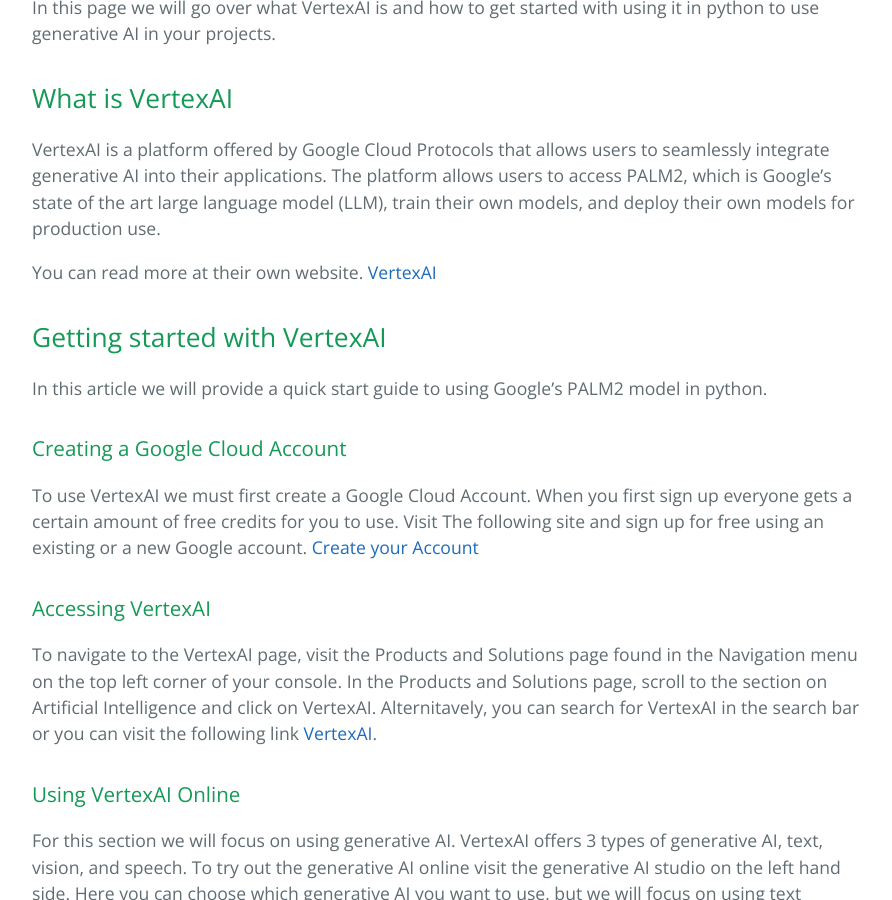
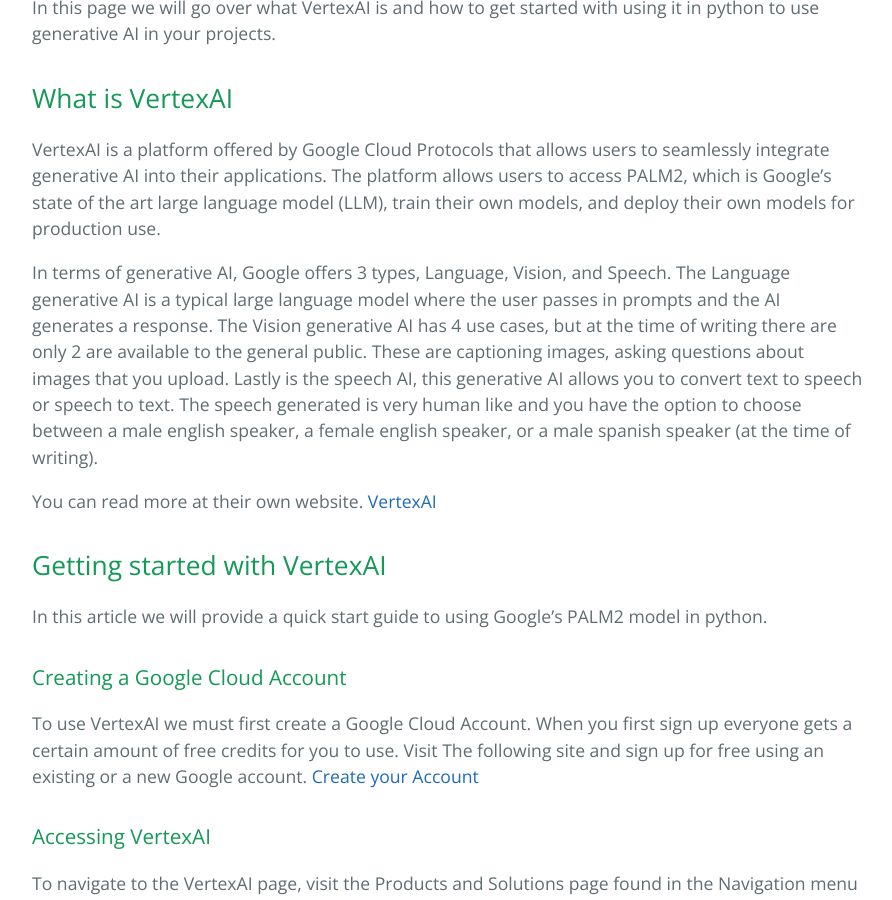
Before and after one commit to learning-software-engineering/learning-software-engineering.github.io, a Jekyll site: the page built from Topics/Tech_Stacks/VertexAI.md, in a window 1280 px wide and 900 px high, scrolled down 414 px. Shown: the whole window, without its empty margins (192-1084 px from the left). Built offline with Jekyll 4.4.1, drawn with Linux system fonts in a browser that asks for light colours; our own code applies the rules of GitHub Pages for plain Markdown files.

Commit message:
Add section on Types of Generative AI

```diff
--- a/Topics/Tech_Stacks/VertexAI.md
+++ b/Topics/Tech_Stacks/VertexAI.md
@@ -6,6 +6,8 @@
 
 VertexAI is a platform offered by Google Cloud Protocols that allows users to seamlessly integrate generative AI into their applications.
 The platform allows users to access PALM2, which is Google's state of the art large language model (LLM), train their own models, and deploy their own models for production use.
+
+In terms of generative AI, Google offers 3 types, Language, Vision, and Speech. The Language generative AI is a typical large language model where the user passes in prompts and the AI generates a response. The Vision generative AI has 4 use cases, but at the time of writing there are only 2 are available to the general public. These are captioning images, asking questions about images that you upload. Lastly is the speech AI, this generative AI allows you to convert text to speech or speech to text. The speech generated is very human like and you have the option to choose between a male english speaker, a female english speaker, or a male spanish speaker (at the time of writing).
 
 You can read more at their own website. [VertexAI](https://cloud.google.com/vertex-ai?hl=en)
 
```
